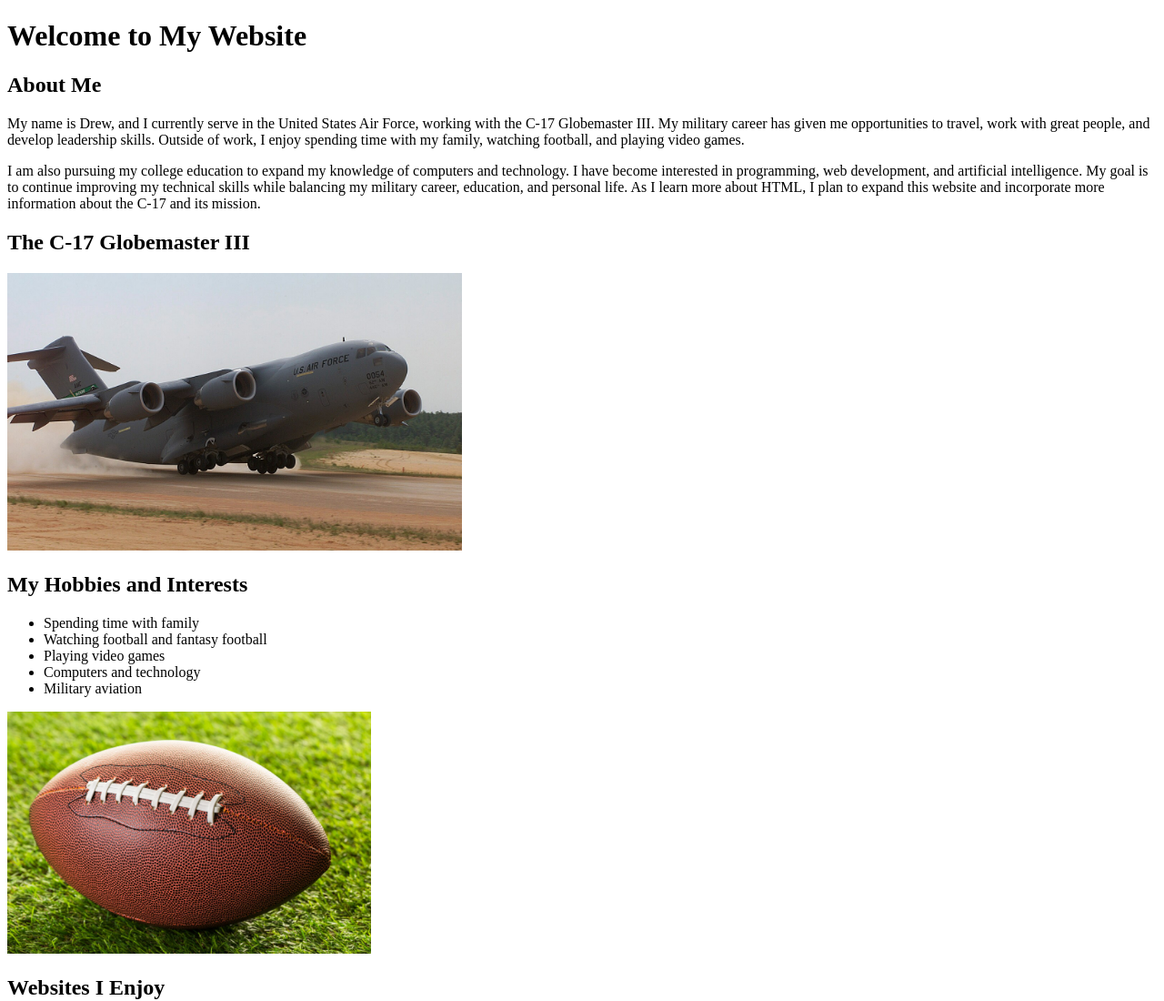
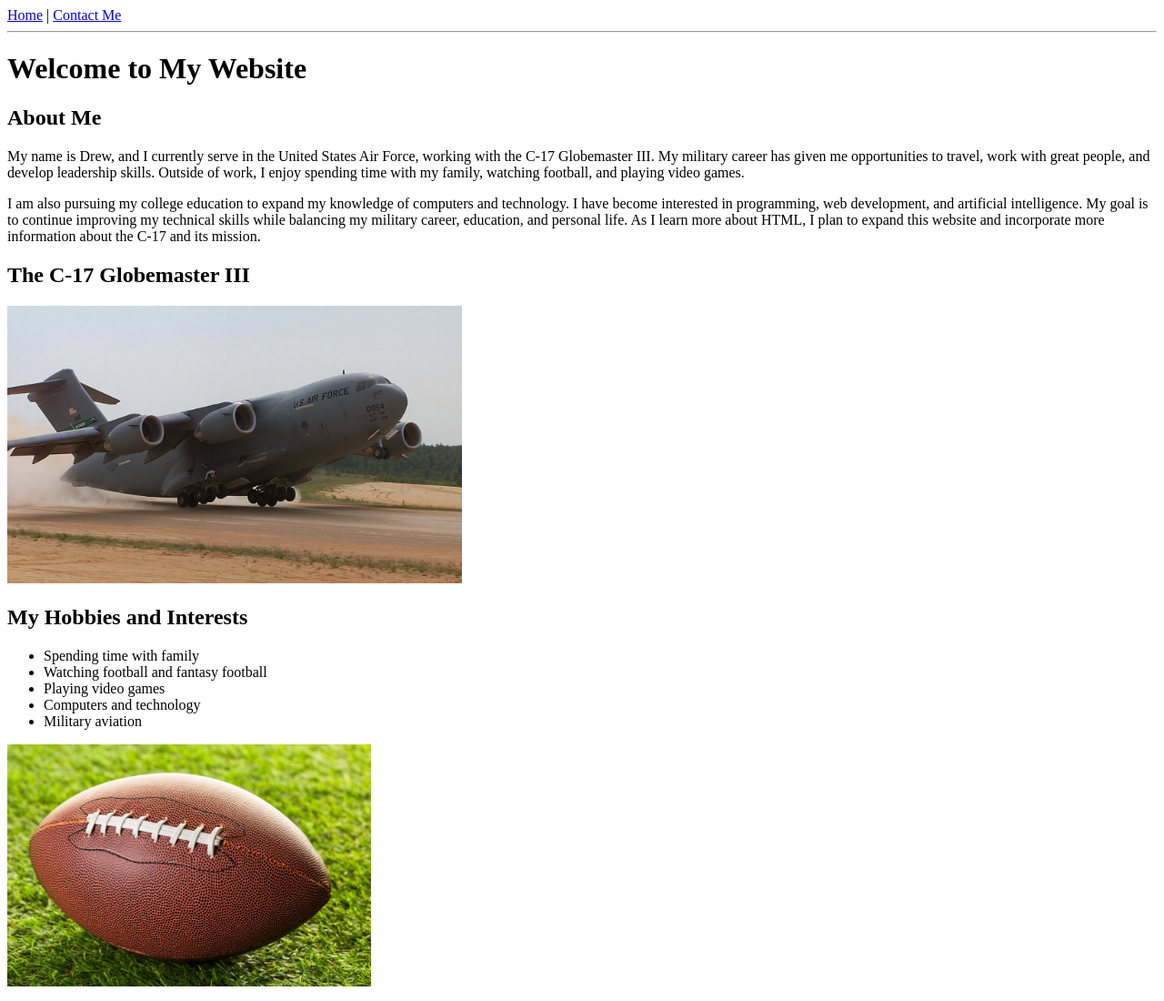
Before and after one commit to drewgayhart/drewgayhart.github.io, a plain HTML site: page index.html in a window 1280 px wide. Shown: the top 1100 px of the page at 91% size. Drawn offline with Linux system fonts and the light colour scheme.

Commit message:
Update index.html

```diff
--- a/index.html
+++ b/index.html
@@ -7,6 +7,13 @@
 </head>
 
 <body>
+
+    <nav>
+    <a href="index.html">Home</a> |
+    <a href="contact.html">Contact Me</a>
+</nav>
+
+<hr>
 
     <h1>Welcome to My Website</h1>
 
```
